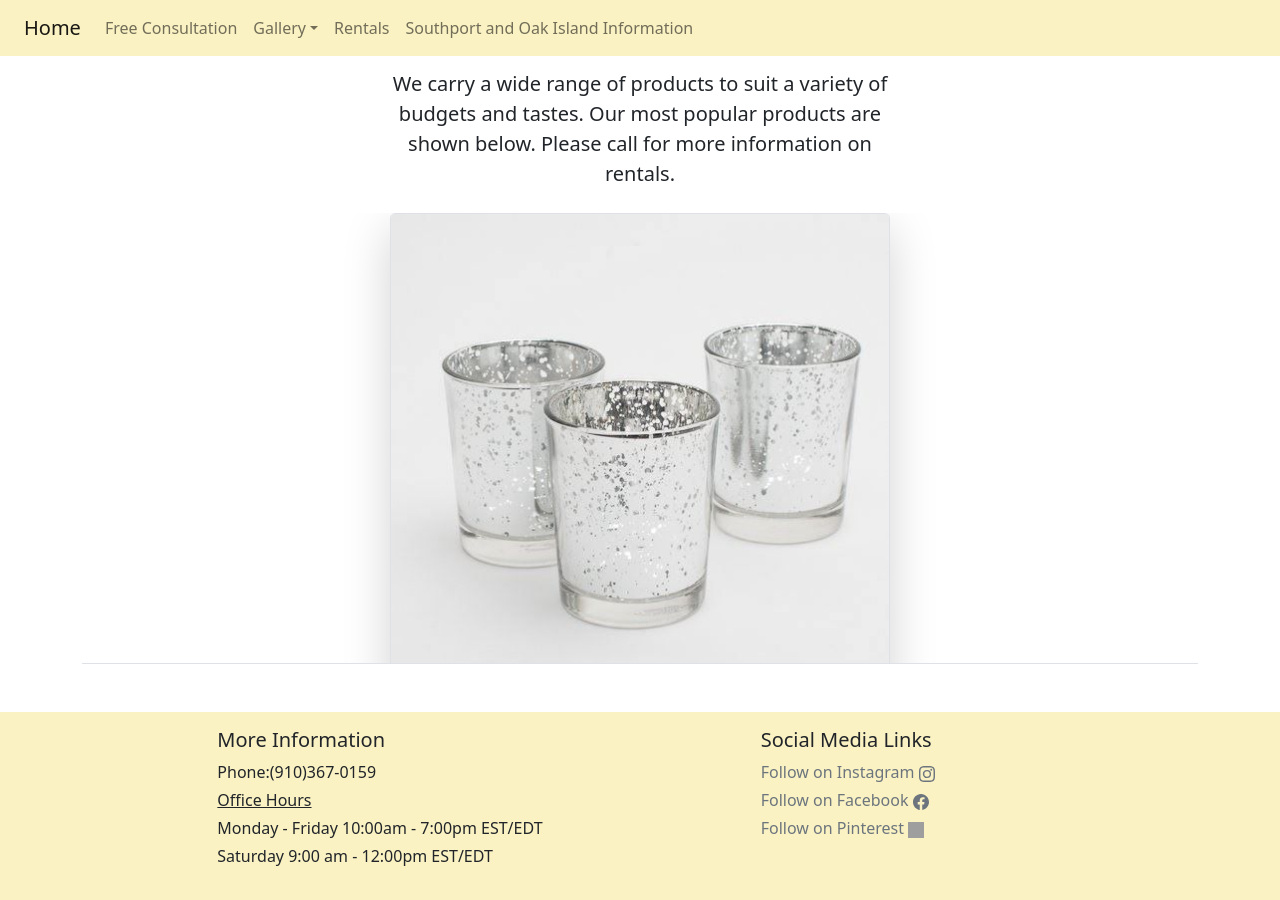
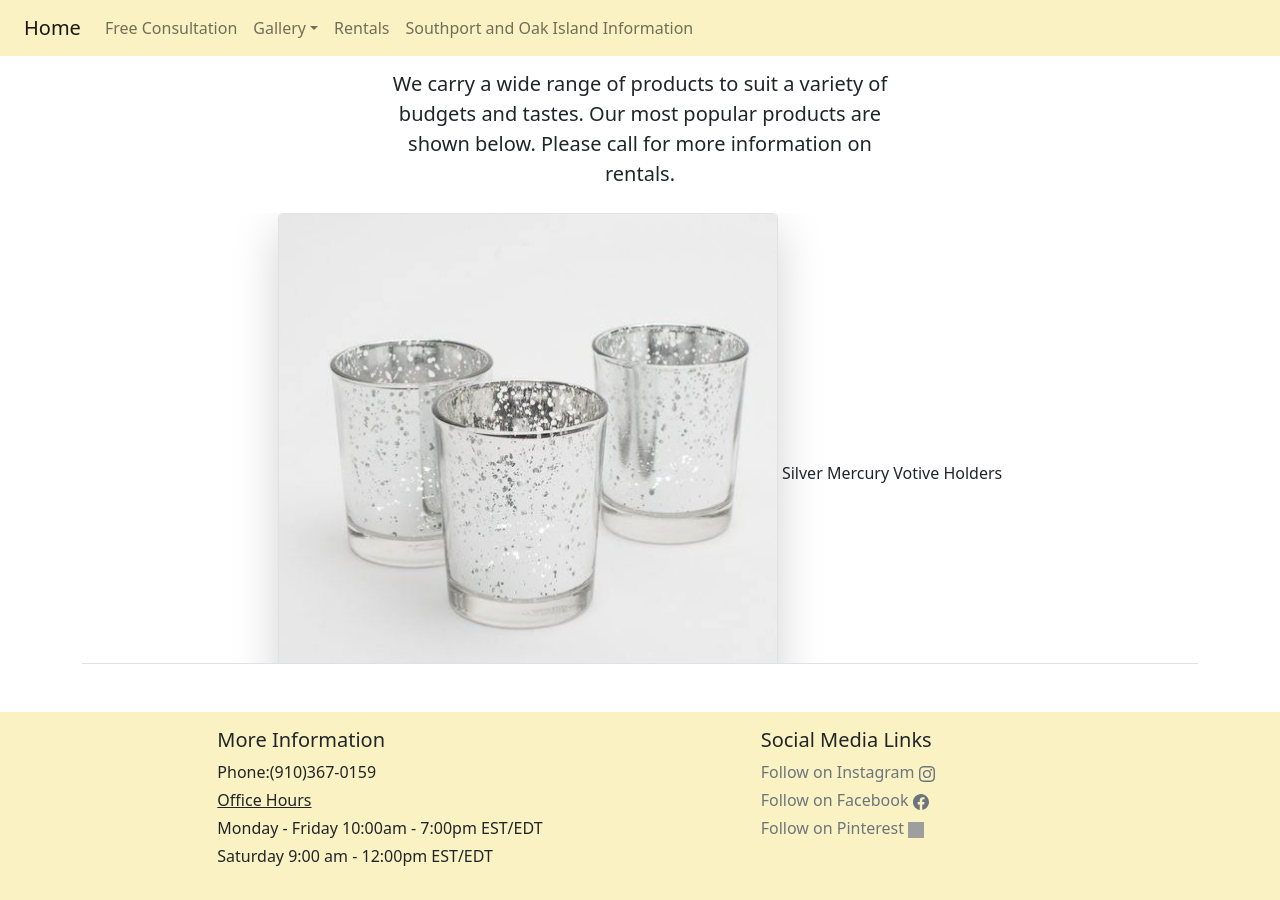
Before and after one commit to weddingsbytheseanc/weddingsbytheseanc.github.io, a Jekyll site: the page built from rentals.html, in a window 1280 px wide and 900 px high, scrolled down 110 px. Built offline with Jekyll 4.4.1, drawn with Linux system fonts in a browser that asks for light colours; nearby versions of some CDN libraries; library files that are not in the unit come from our copies; grey boxes are pictures that could not be loaded.

Commit message:
Update rentals.html
removed div cand class and trying caption

```diff
--- a/rentals.html
+++ b/rentals.html
@@ -10,9 +10,7 @@ title: Rentals
   <div class="overflow-hidden" style="max-height: 50vh;">
     <div class="container px-5">
       <img src="assets/pictures/RENT_Holders.jpg" class="img-fluid border rounded-3 shadow-lg mb-4" alt="Holders" width="500" height="500" loading="lazy">
-      <div class="caption d-none d-md-block">
-        <h5>Silver Mercury Votive Holders</h5>
-      </div>
+        <caption>Silver Mercury Votive Holders</caption>
     </div>
   </div>
 </div>
```
